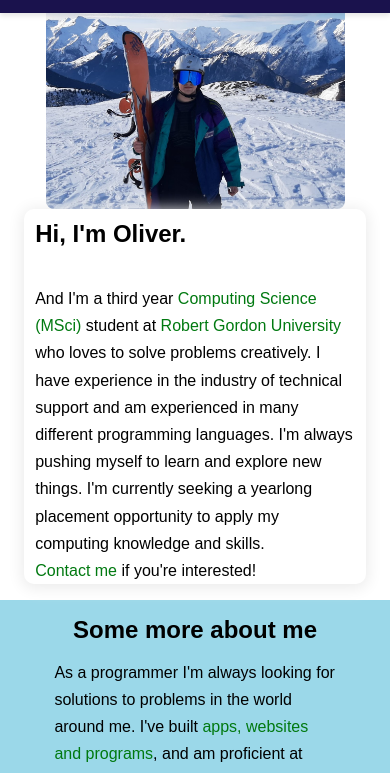
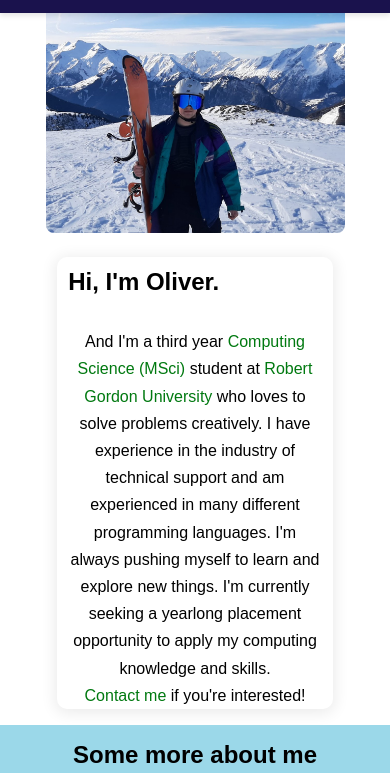
Before and after one commit to o-souter/portfolio-hosted, a plain HTML site: page index.html in a window 390 px wide. Shown: the part 47-820 px from the top of the page. Drawn offline with nearby package versions, Linux system fonts and the light colour scheme.

Commit message:
added responsivity changes

```diff
--- a/css/style.css
+++ b/css/style.css
@@ -409,10 +409,11 @@ nav a:hover {
     }
     #intro {
         padding-bottom:4rem;
+        align-content: center;
     }
     #intro-text {
         margin-top:2rem;
-        height: 12rem;
+        min-height: 1rem;
     }
 
     #more-about-me-div {
@@ -420,6 +421,7 @@ nav a:hover {
         padding-right:0rem;
 
     }
+
 }
 
 
@@ -502,11 +504,15 @@ nav a:hover {
     }
 
     #intro-text {
-        padding-top:4rem;
-        width:20rem;
+        text-align: center;
+        width:100%;
     }
     #intro {
-        padding-bottom:7rem;
+        padding-bottom:0rem;
+        width:120%;
+    }
+    #intro p {
+        padding: 0rem 0;
     }
     /* More about me section */
 
@@ -525,5 +531,11 @@ nav a:hover {
         width:130%;
         height: 130%;
         border-radius: 0.5rem;
+        margin:1.5rem;
     }
+
+    #intro-text {
+        width: 100%;
+    }
+
 }
--- a/index.html
+++ b/index.html
@@ -218,7 +218,7 @@
         <div class="findme-div">
             <div class="row1 animate__animated animate__pulse">
                 <div class="findme-cell findme-container">
-                    <a target="_blank" href="https://www.linkedin.com/in/oliver-souter2002/">
+                    <a target="_blank" href="https://www.linkedin.com/in/o-souter/">
                         <img title="Find me on LinkedIn" alt="LinkedIn icon" class="findme-img" src="./images/linkedin.png">
                     </a>
                     <p class="findme-title">LinkedIn</p>
```
